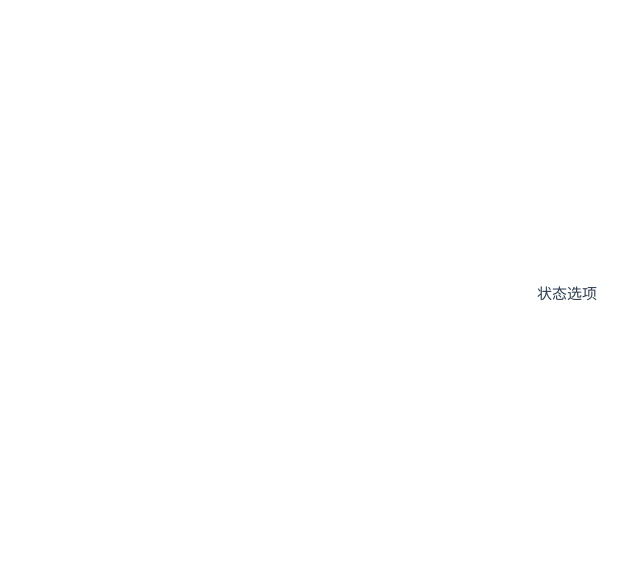
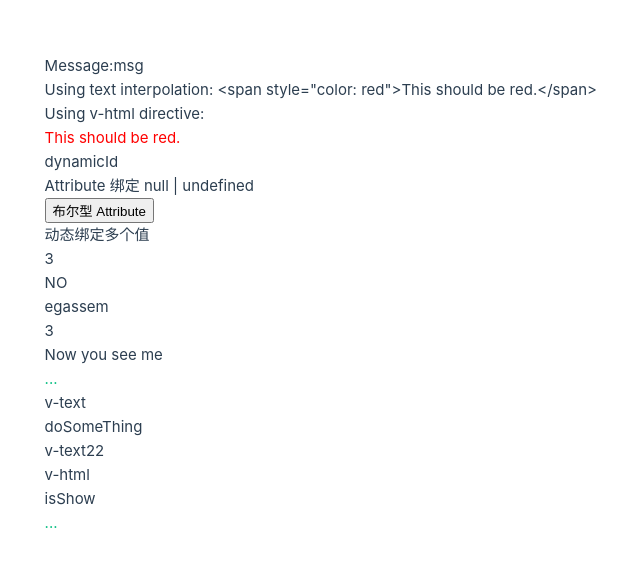
Before and after one commit to 9Mr-wu9/vue-studyNotes, a Vue app: page / in a window 1280 px wide. Shown: the part 106-672 px from the top of the page, without its empty margins (43-683 px from the left). Built offline with nearby package versions, Linux system fonts and the light colour scheme.

Commit message:
feat:模板语法组件更新

```diff
--- a/src/App.vue
+++ b/src/App.vue
@@ -64,8 +64,9 @@ export default {
 
 <template>
   <div>
+
     <!-- 基础 -->
-    <!-- <MuBanYuFa /> -->
+    <MuBanYuFa />
     <!-- <XiangYingShiJiChu /> -->
     <!-- <JiSuanShuXing /> -->
     <!-- <ClassAndStyle class="baz boo" style="background:red" /> -->
@@ -92,6 +93,6 @@ export default {
     <!-- <XiangYingShiGongJu /> -->
 
     <!-- 选项式API -->
-    <ZhuangTaiXuanXiang :height="height" age="{30}" />
+    <!-- <ZhuangTaiXuanXiang :height="height" age="{30}" /> -->
   </div>
 </template>
--- a/src/components/基础/模板语法.vue
+++ b/src/components/基础/模板语法.vue
@@ -6,8 +6,9 @@ export default {
       msg: "msg",
       // 原始HTML
       rawHtml: '<span style="color: red">This should be red.</span>',
-      // Attribute 绑定
+      // Attribute 绑定, v3.4及以上支持同名简写
       dynamicId: "dynamicId",
+      isButtonDisabled: false,
       // 动态绑定多个值
       objectOfAttrs: {
         id: "container",
@@ -48,6 +49,11 @@ export default {
     </div>
     <!-- Attribute 绑定 -->
     <div :id="dynamicId">{{ dynamicId }}</div>
+    <!-- Attribute 绑定 null | undefined -->
+     <!-- class绑定为null，却没被移除？ key不会显示 -->
+    <div :id="undefined" :class="null" :style="null" :key="1">Attribute 绑定 null | undefined</div>
+    <!-- 布尔型 Attribute -->
+    <button :disabled="isButtonDisabled">布尔型 Attribute</button>
     <!-- 动态绑定多个值 -->
     <div :="objectOfAttrs">动态绑定多个值</div>
     <!-- 使用jsvascript表达式 -->
--- a/src/main.js
+++ b/src/main.js
@@ -3,9 +3,11 @@ import App from "./App.vue";
 
 import "./assets/main.css";
 const app = createApp(App);
-app.config.unwrapInjectedRef = true
+app.config.unwrapInjectedRef = true;
 
-
+app.config.errorHandler = (err) => {
+  // 处理错误，处理哪些类型的错误？
+};
 
 // 通过 createApp 创建应用实例，传入的对象是个组件(根组件)；可以创建多个应用实例
 app.mount("#app"); // 应用实例必须在调用了 .mount() 方法后才会渲染出来。
```
